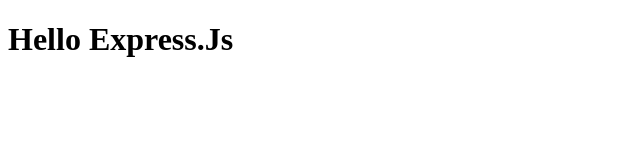
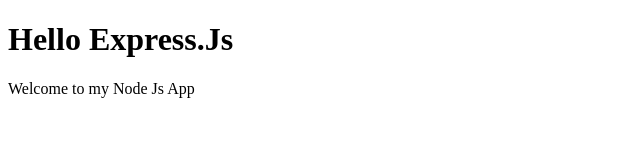
Before and after one commit to serifmehmet/web-server, a website: page public/index.html in a window 1280 px wide. Shown: the whole page, without its empty margins (0-640 px from the left). Drawn offline with Linux system fonts and the light colour scheme.

Commit message:
Updated index page

```diff
--- a/public/index.html
+++ b/public/index.html
@@ -6,5 +6,6 @@
     </head>
     <body>
         <h1>Hello Express.Js</h1>
+        <p>Welcome to my Node Js App</p>
     </body>
 </html>
```
